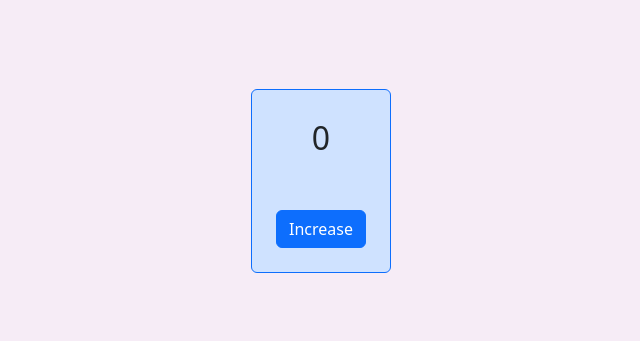
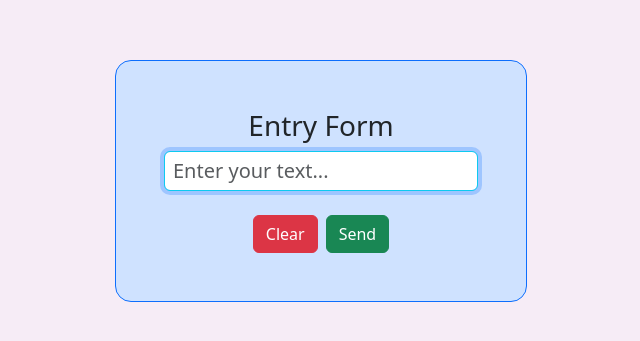
Before and after one commit to homayoonghadiri/React_Course_Project, a React (Vite) app: page / in a window 1280 px wide. Shown: the part 219-560 px from the top of the page, without its empty margins (319-959 px from the left). Built offline with nearby package versions, Linux system fonts and the light colour scheme.

Commit message:
entry form practice / useRef(second part)

```diff
--- a/src/app/App.jsx
+++ b/src/app/App.jsx
@@ -1,21 +1,31 @@
-import { useState, useRef } from "react";
-import { Container, Button } from "react-bootstrap";
+import { useState, useRef, useEffect } from "react";
+import { Container, Button, Alert } from "react-bootstrap";
 
 const App = () => {
 
-    const [count, setCount] = useState(0);
-    let countValue = useRef(0);
+    const [inputValue, setInputVlaue] = useState('');
+    const inputRef = useRef(null);
 
-    const handleClick = () => {
-        countValue.current += 2;
-        setCount(countValue.current + 1);
-    }
+    useEffect (() => {
+        inputRef.current.focus();
+    }, []);
+
 
     return (
         <Container fluid className="vh-100 d-flex flex-column align-items-center justify-content-center" style={{backgroundColor: '#f6ecf6'}}>
-            <div className="bg-primary-subtle text-center border border-primary rounded p-4">
-                <div className="mb-5 fs-2">{count}</div>
-                <Button className="bg-primary" onClick={handleClick}>Increase</Button>
+            <div className="bg-primary-subtle text-center border border-primary rounded-4 p-5">
+                <h1 className="fs-3">Entry Form</h1>
+                <input ref={inputRef} type="text" placeholder="Enter your text..." className="form-control border-info rounded text-secondary fs-5 px-2 py-1" onChange={(e) => setInputVlaue(e.target.value)} />
+                {inputValue && (
+                    <Alert className="mt-3">Entered Text: <span className="text-success">{inputValue}</span></Alert>
+                )}
+                <div className="mt-4">
+                    <Button className="bg-danger border-danger me-2" onClick={() => {
+                        setInputVlaue('');
+                        inputRef.current.value = '';
+                    }}>Clear</Button>
+                    <Button className="bg-success border-success">Send</Button>
+                </div>
             </div>
         </Container>
     );
```
